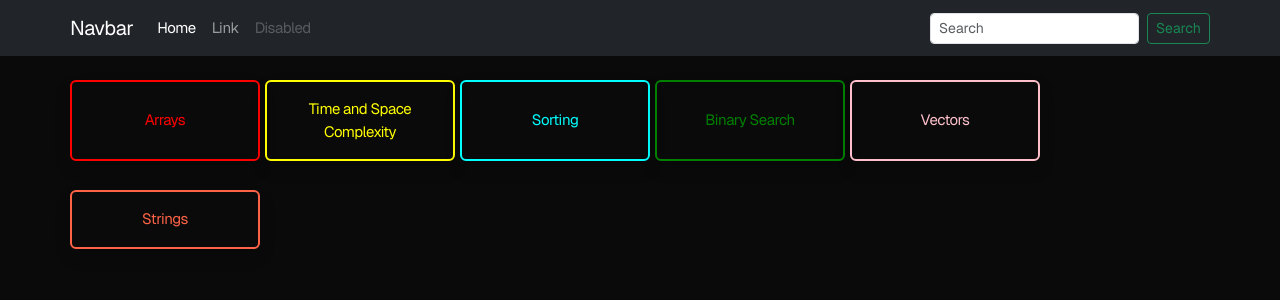
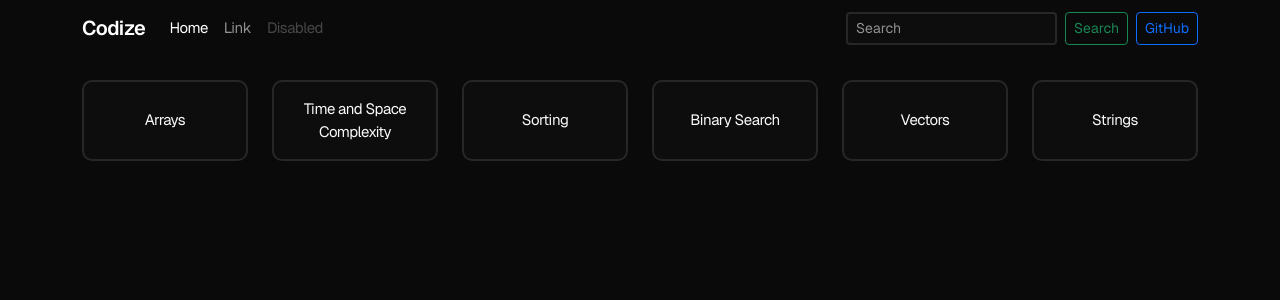
Before and after one commit to faraazkhan20/codize, a React (Vite) app: page / in a window 1280 px wide. Shown: the top 300 px of the page. Built offline with nearby package versions, Linux system fonts and the light colour scheme.

Commit message:
Installed React Router DOM and added navigation

```diff
--- a/package.json
+++ b/package.json
@@ -12,7 +12,8 @@
   "dependencies": {
     "bootstrap": "^5.3.7",
     "react": "^19.1.0",
-    "react-dom": "^19.1.0"
+    "react-dom": "^19.1.0",
+    "react-router-dom": "^7.7.1"
   },
   "devDependencies": {
     "@eslint/js": "^9.30.1",
--- a/src/App.jsx
+++ b/src/App.jsx
@@ -1,26 +1,14 @@
-import Navbar from "./components/Navbar";
-import cardsData from "./data/cardsData";
+import { Routes, Route } from "react-router-dom";
+
+import Home from "./pages/Home";
+import Page from "./pages/Page";
 
 function App() {
   return (
-    <>
-      <Navbar />
-      <div className="container mt-4">
-        <div className="row">
-          {cardsData.map((card, i) => (
-            <div className="col-lg-2 col-md-3 col-sm-4 col-6 mb-4" key={i}>
-              <div className="card h-100 bg-transparent border-2 rounded shadow" style={{ borderColor: card.color }}>
-                <div className="card-body h-100 text-center d-flex justify-content-center align-items-center p-3">
-                  <div className="card-title m-0" style={{ color: card.color }}>
-                    {card.title}
-                  </div>
-                </div>
-              </div>
-            </div>
-          ))}
-        </div>
-      </div>
-    </>
+    <Routes>
+      <Route path="/" element={<Home />} />
+      <Route path="/pages/:id" element={<Page />} />
+    </Routes>
   );
 }
 
--- a/src/components/Navbar.jsx
+++ b/src/components/Navbar.jsx
@@ -1,24 +1,26 @@
+import { Link } from "react-router-dom";
+
 function Navbar() {
   return (
-    <nav className="navbar navbar-expand-lg navbar-dark bg-dark   ">
+    <nav className="navbar navbar-expand-lg navbar-dark">
       <div className="container">
-        <a className="navbar-brand" href="#">
-          Navbar
-        </a>
+        <Link className="navbar-brand fw-semibold" to="/">
+          Codize
+        </Link>
         <button className="navbar-toggler" type="button" data-bs-toggle="collapse" data-bs-target="#navbarSupportedContent" aria-controls="navbarSupportedContent" aria-expanded="false" aria-label="Toggle navigation">
           <span className="navbar-toggler-icon"></span>
         </button>
         <div className="collapse navbar-collapse" id="navbarSupportedContent">
           <ul className="navbar-nav me-auto mb-2 mb-lg-0">
             <li className="nav-item">
-              <a className="nav-link active" aria-current="page" href="#">
+              <Link className="nav-link active" aria-current="page" to="/">
                 Home
-              </a>
+              </Link>
             </li>
             <li className="nav-item">
-              <a className="nav-link" href="#">
+              <Link className="nav-link" to="#">
                 Link
-              </a>
+              </Link>
             </li>
             <li className="nav-item">
               <a className="nav-link disabled" aria-disabled="true">
@@ -28,8 +30,11 @@ function Navbar() {
           </ul>
           <form className="d-flex" role="search">
             <input className="form-control form-control-sm me-2" type="search" placeholder="Search" aria-label="Search" />
-            <button className="btn btn-sm btn-outline-success" type="submit">
+            <button className="btn btn-sm btn-outline-success me-2" type="submit">
               Search
+            </button>
+            <button className="btn btn-sm btn-outline-primary" type="submit">
+              GitHub
             </button>
           </form>
         </div>
--- a/src/data/cardsData.js
+++ b/src/data/cardsData.js
@@ -1,10 +1,3 @@
-const cardsData = [
-  { title: "Arrays", color: "red" },
-  { title: "Time and Space Complexity", color: "yellow" },
-  { title: "Sorting", color: "cyan" },
-  { title: "Binary Search", color: "green" },
-  { title: "Vectors", color: "pink" },
-  { title: "Strings", color: "tomato" },
-];
+const cardsData = [{ title: "Arrays" }, { title: "Time and Space Complexity" }, { title: "Sorting" }, { title: "Binary Search" }, { title: "Vectors" }, { title: "Strings" }];
 
 export default cardsData;
--- a/src/main.jsx
+++ b/src/main.jsx
@@ -1,14 +1,16 @@
 import { StrictMode } from "react";
 import { createRoot } from "react-dom/client";
+import { BrowserRouter } from "react-router-dom";
 import "bootstrap/dist/css/bootstrap.min.css";
 import "bootstrap/dist/js/bootstrap.bundle.min.js";
 
 import "./styles/global.css";
-
 import App from "./App.jsx";
 
 createRoot(document.getElementById("root")).render(
   <StrictMode>
-    <App />
+    <BrowserRouter>
+      <App />
+    </BrowserRouter>
   </StrictMode>
 );
--- /dev/null
+++ b/src/pages/Home.jsx
@@ -0,0 +1,27 @@
+import { Link } from "react-router-dom";
+
+import Navbar from "../components/Navbar";
+import cardsData from "../data/cardsData";
+
+function Home() {
+  return (
+    <>
+      <Navbar />
+      <div className="container mt-4">
+        <div className="row">
+          {cardsData.map((card, i) => (
+            <div className="col-lg-2 col-md-3 col-sm-4 col-6 mb-4" key={i}>
+              <Link to={`/pages/${i}`} className="card h-100 text-decoration-none">
+                <div className="card-body h-100 text-center d-flex justify-content-center align-items-center p-3">
+                  <div className="card-title m-0">{card.title}</div>
+                </div>
+              </Link>
+            </div>
+          ))}
+        </div>
+      </div>
+    </>
+  );
+}
+
+export default Home;
--- /dev/null
+++ b/src/pages/Page.jsx
@@ -0,0 +1,28 @@
+import { Link } from "react-router-dom";
+
+import Navbar from "../components/Navbar";
+import cardsData from "../data/cardsData";
+
+function Home() {
+  return (
+    <>
+      <Navbar />
+      <div className="container mt-4">
+        {/* <div className="row">
+          {cardsData.map((card, i) => (
+            <div className="col-lg-2 col-md-3 col-sm-4 col-6 mb-4" key={i}>
+              <Link to={`/pages/${i}`} className="card h-100 text-decoration-none">
+                <div className="card-body h-100 text-center d-flex justify-content-center align-items-center p-3">
+                  <div className="card-title m-0">{card.title}</div>
+                </div>
+              </Link>
+            </div>
+          ))}
+        </div> */}
+        <div className="text-center">Arrays</div>
+      </div>
+    </>
+  );
+}
+
+export default Home;
--- a/src/styles/global.css
+++ b/src/styles/global.css
@@ -1,37 +1,48 @@
 /* Fonts */
 @font-face {
-  font-family: "GilroyRegular";
+  font-family: "Geist";
   src: url("../assets/fonts/Geist-VariableFont_wght.ttf") format("truetype");
 }
 
-/* Main Styles */
+/* Global Styles */
 body {
   margin: 0;
   background-color: #0a0a0a !important;
   color: #fafafa !important;
-  font-family: "GilroyRegular", "Segoe UI", Roboto, Helvetica, Arial, sans-serif !important;
+  font-family: "Geist", "Segoe UI", Roboto, Helvetica, Arial, sans-serif !important;
   font-optical-sizing: auto;
   font-style: normal;
   font-size: 15px;
   letter-spacing: -0.5px;
   overflow-x: hidden;
 }
-.container {
-  --bs-gutter-x: 0 !important;
-  --bs-gutter-y: 0 !important;
+
+/* Cards */
+.card {
+  background-color: #0d0d0d;
+  color: #fafafa !important;
+  border: 2px solid #27272a;
+  border-radius: 10px;
 }
-.row {
-  --bs-gutter-x: 0 !important;
-  --bs-gutter-y: 0 !important;
-  gap: 5px;
+.card:hover {
+  background-color: #27272a;
+  transition: 0.5s;
 }
 
-.outline {
+/* Search Bar */
+.form-control {
+  background-color: #0d0d0d;
   border: 2px solid #27272a;
-  border-radius: 15px;
 }
-
-.test {
+.form-control::placeholder {
+  color: #ffffff8c;
+}
+.form-control:focus {
   background-color: #0d0d0d;
-  opacity: 1;
+  border: 2px solid #27272a;
+  color: #fafafa;
+  outline: none;
 }
+input[type="search"]::-webkit-search-cancel-button {
+  filter: brightness(0) saturate(100%) invert(100%);
+}
```
Also changed, not shown: 1 other file (tests, documents, lock files or other folders).
